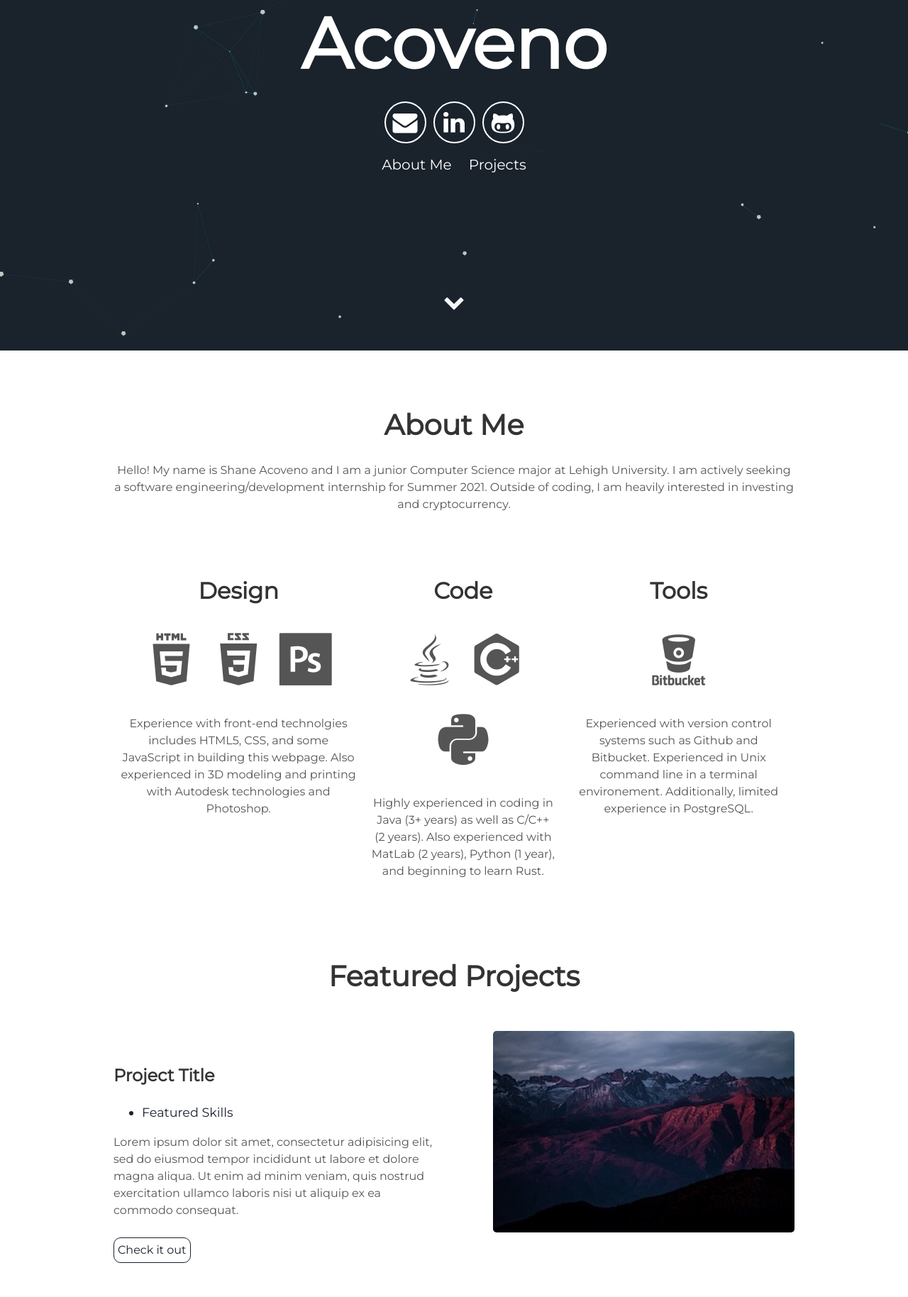
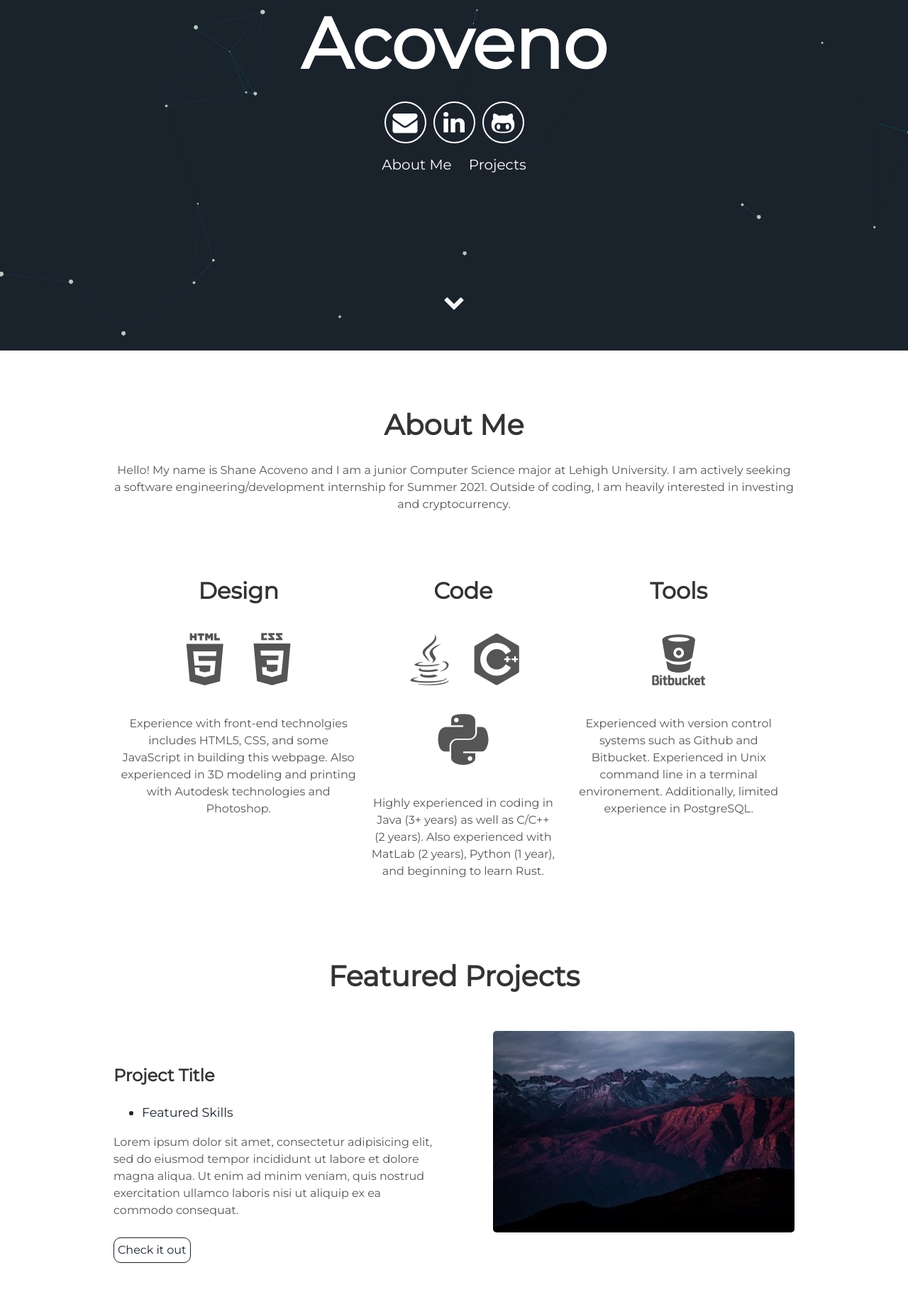
Before and after one commit to shaneacoveno/shaneacoveno.github.io, a Jekyll site: the page built from index.html, in a window 1280 px wide. Shown: the part 406-2234 px from the top of the page at 71% size. Built offline with Jekyll 4.4.1, drawn with Linux system fonts in a browser that asks for light colours.

Commit message:
Update about.html

```diff
--- a/_includes/about.html
+++ b/_includes/about.html
@@ -9,7 +9,7 @@
       <h2>Design</h2>
       <i class="devicon-html5-plain-wordmark"></i>
       <i class="devicon-css3-plain-wordmark"></i>
-      <i class="devicon-photoshop-plain"></i>
+
       <p> Experience with front-end technolgies includes HTML5, CSS,
        and some JavaScript in building this webpage.
        Also experienced in 3D modeling and printing with Autodesk technologies and Photoshop.</p>
```
